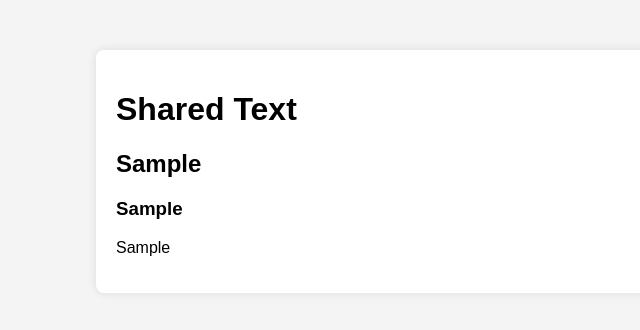
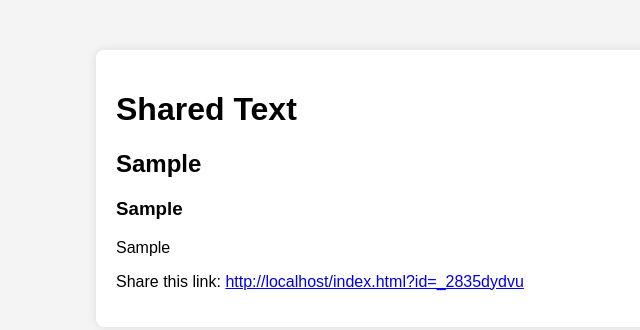
Before and after one commit to cescps/oncetext, a plain HTML site: page index.html in a window 1280 px wide. Both pictures are taken after typing "Sample", "Sample", "Sample" into the empty fields and a click on the button "Create Text". Shown: the whole page, without its empty margins (224-864 px from the left). Drawn offline with Linux system fonts and the light colour scheme.

Commit message:
Update index.html

```diff
--- a/index.html
+++ b/index.html
@@ -104,11 +104,13 @@
             document.getElementById('createForm').style.display = 'none';
             document.getElementById('sharedContainer').style.display = 'block';
 
-            // Display the shared text
-            document.getElementById('sharedText').innerHTML = `
+            // Display the shared text with a unique link
+            const sharedTextContainer = document.getElementById('sharedText');
+            sharedTextContainer.innerHTML = `
                 <h2>${textData.title}</h2>
                 <h3>${textData.subheader}</h3>
                 <p>${textData.content}</p>
+                <p>Share this link: <a href="${window.location.href}?id=${textId}" target="_blank">${window.location.href}?id=${textId}</a></p>
             `;
 
             // Mark the text as viewed after a delay (e.g., 10 seconds)
```
